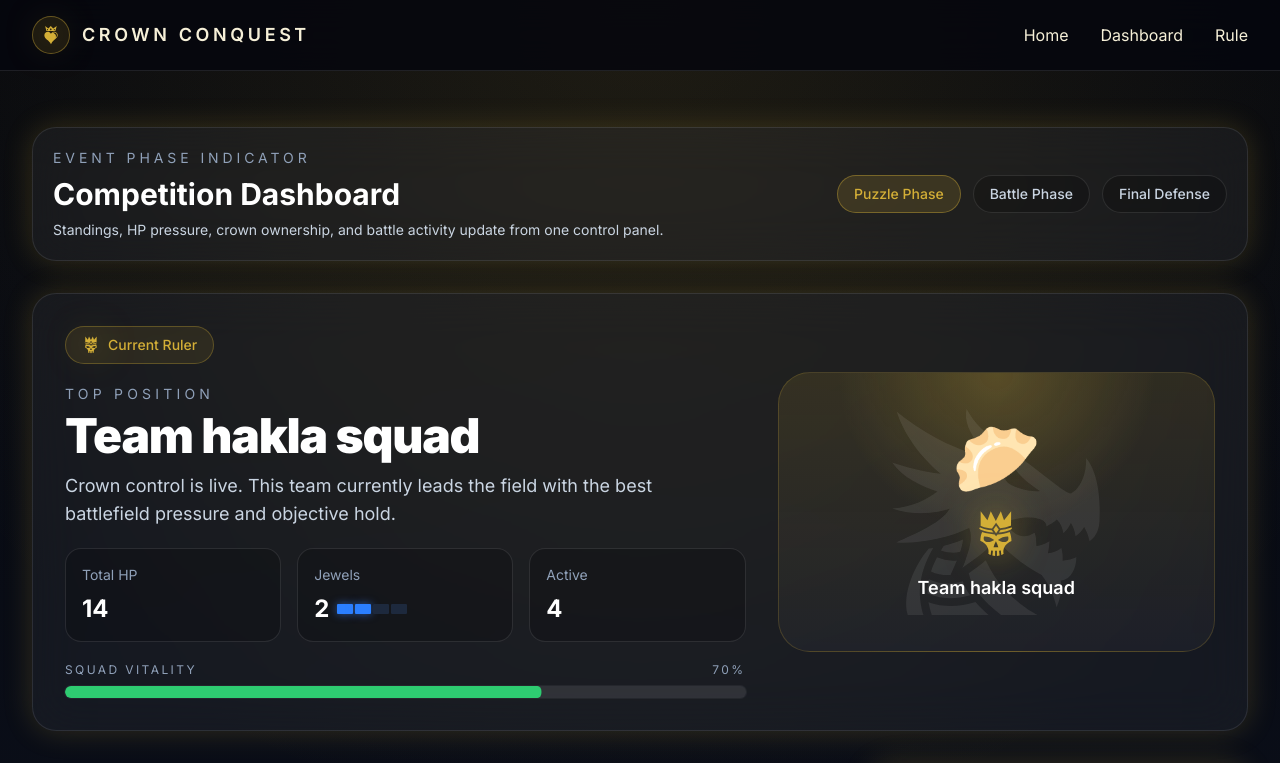
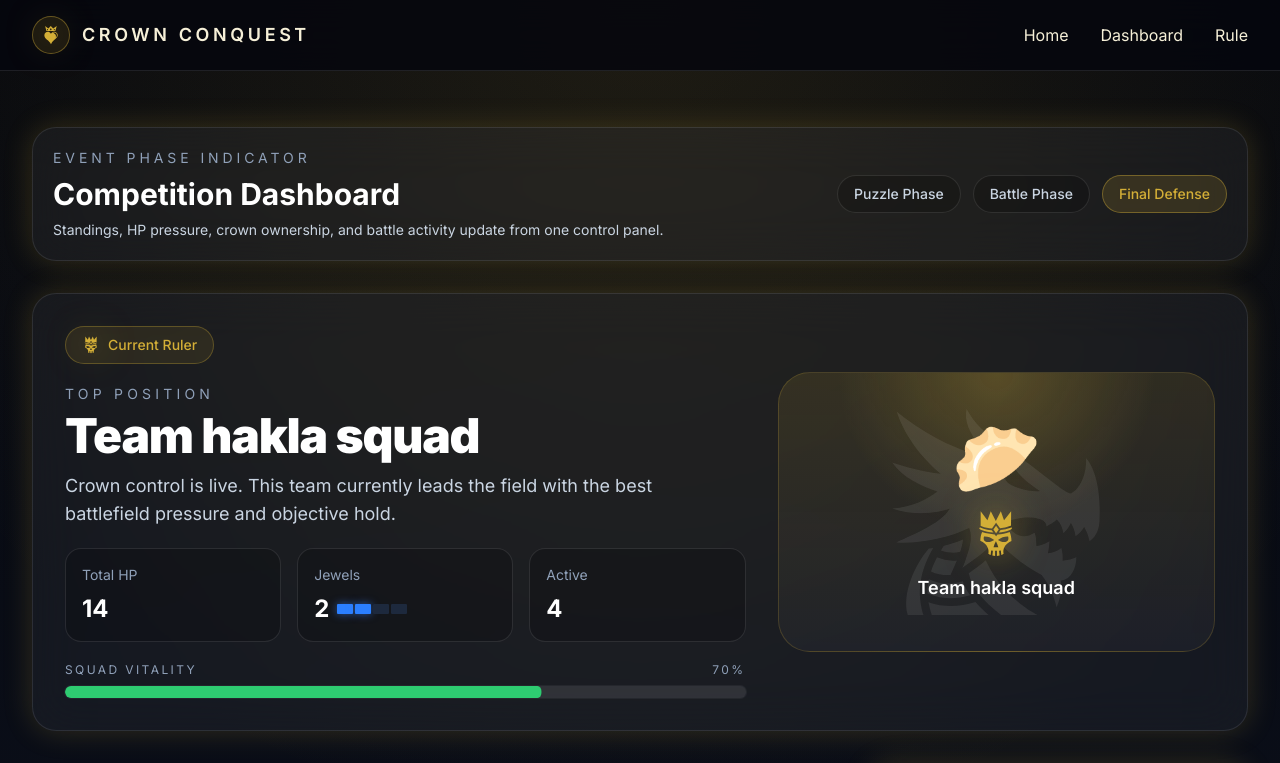
Before and after one commit to Akshatsah04/crown-conquest, a React (Vite) app: page /dashboard in a window 1280 px wide. Shown: the top 763 px of the page. Built offline with nearby package versions, Linux system fonts and the light colour scheme.

Commit message:
round changed

```diff
--- a/src/pages/Dashboard.jsx
+++ b/src/pages/Dashboard.jsx
@@ -46,7 +46,7 @@ function Dashboard() {
                     key={phase}
                     className={[
                       'rounded-full border px-4 py-2 text-sm font-medium',
-                      index === 0
+                      index === 2
                         ? 'border-[#D4AF37]/40 bg-[#D4AF37]/15 text-[#D4AF37]'
                         : 'border-white/10 bg-black/20 text-slate-300',
                     ].join(' ')}
```
